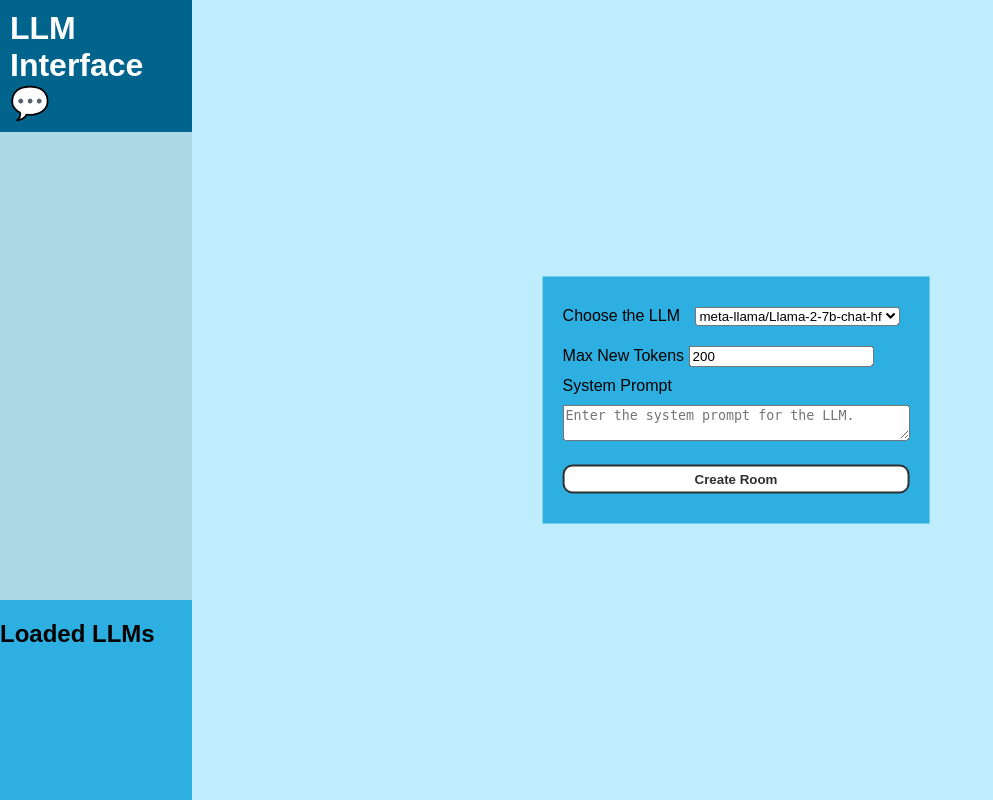
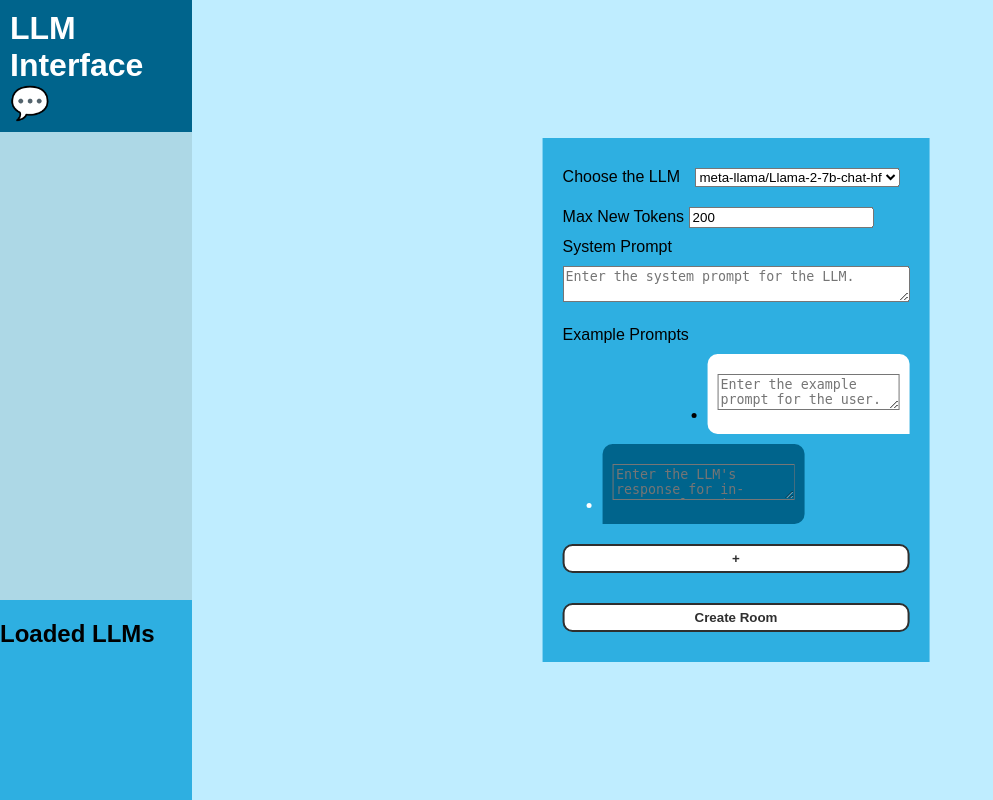
Before and after one commit to MarcRoigVilamala/llm_interface, a Flask app: page / in a window 1280 px wide. Shown: the whole page, without its empty margins (0-993 px from the left). Run offline with Flask 3, Linux system fonts and the light colour scheme; parts of the project's set-up code (start-up, migrations or seed data) failed here and were passed over; some libraries are stand-ins or nearby versions.

Commit message:
Added option for example prompts

```diff
--- a/main.py
+++ b/main.py
@@ -30,6 +30,25 @@ def get_settings_from_page():
         res["max_new_tokens"] = int(request.form.get("max_new_tokens"))
     except TypeError:  # If the max_new_tokens is not an integer, leave it blank
         pass
+
+    res["example_prompts"] = []
+    i = 0
+    while request.form.get(f"example_prompts{i}_user") and request.form.get(f"example_prompts{i}_llm"):
+        res["example_prompts"].append(
+            {
+                "sender": "user",
+                "message": request.form.get(f"example_prompts{i}_user")
+            }
+        )
+
+        res["example_prompts"].append(
+            {
+                "sender": "llm",
+                "message": request.form.get(f"example_prompts{i}_llm")
+            }
+        )
+
+        i += 1
 
     return res
 
--- a/templates/base.html
+++ b/templates/base.html
@@ -26,6 +26,11 @@
           }
         }
       }
+      function fixTextAreaHeight( the_txt ) {
+        console.log("fixing");
+        the_txt.style.height = "";
+        the_txt.style.height = the_txt.scrollHeight + "px";
+      }
     </script>
   </head>
   <body>
--- a/templates/home.html
+++ b/templates/home.html
@@ -26,6 +26,44 @@
         id="sys_prompt"
         name="sys_prompt"
       ></textarea><br>
+      <div class="example_prompts_box">
+        <p>Example Prompts</p>
+        <ul id="example_messages">
+        </ul>
+        <script type="text/javascript">
+          var number_of_examples = 0;
+
+          function addExampleTextAreas() {
+            var example_messages = document.getElementById("example_messages");
+
+            var content = `
+              <li class="example_message_item message-item user-message-item">
+                <textarea
+                  placeholder="Enter the example prompt for the user."
+                  name="example_prompts${number_of_examples}_user"
+                  class="user-message-item"
+                  oninput='fixTextAreaHeight(this)'
+                ></textarea>
+              </li>
+              <li class="example_message_item message-item llm-message-item">
+                <textarea
+                  placeholder="Enter the LLM's response for in-context learning."
+                  name="example_prompts${number_of_examples}_llm"
+                  class="llm-message-item"
+                  oninput='fixTextAreaHeight(this)'
+                ></textarea>
+              </li>
+          `;
+
+            example_messages.innerHTML += content;
+
+            number_of_examples += 1;
+          }
+
+          addExampleTextAreas();
+        </script>
+        <button type="button" id="add_examples" onclick="addExampleTextAreas()">+</button>
+      </div>
       <button type="submit" id="create" name="create">Create Room</button>
     </div>
   </form>
```
Also changed, not shown: templates/room.html (+48 -0 lines).
